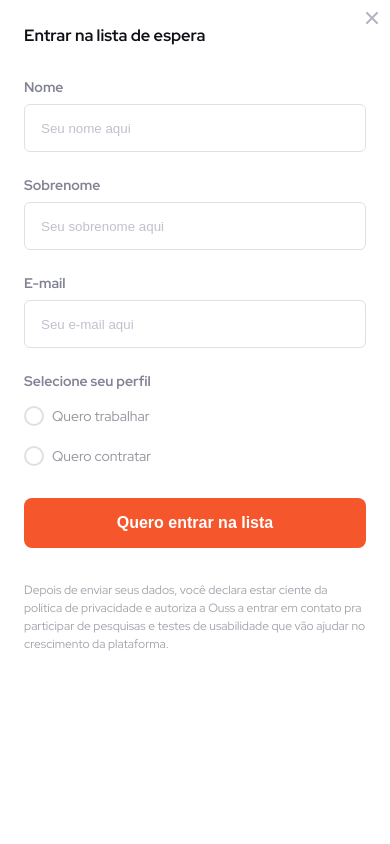
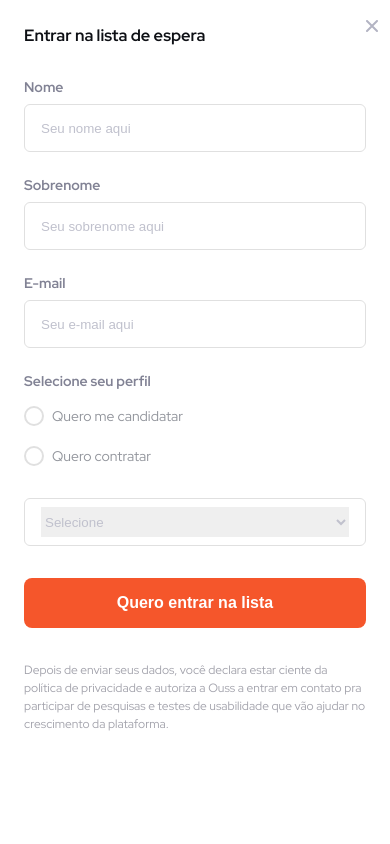
Before and after one commit to Bruno-mateus/landing-front, a Next.js app: page / in a window 390 px wide. Both pictures are taken after a click on the button "Entrar na lista de espera". Shown: the top 844 px of the page. Built offline with nearby package versions, Linux system fonts and the light colour scheme.

Commit message:
finished v1.8

```diff
--- a/src/components/Form/Form.tsx
+++ b/src/components/Form/Form.tsx
@@ -6,6 +6,9 @@ import {
   InputGroup,
   Overlay,
   RadioGroup,
+  Select,
+  SelectArea,
+  SelectContainer,
 } from "./styles";
 import * as z from "zod";
 import { zodResolver } from "@hookform/resolvers/zod";
@@ -16,9 +19,10 @@ import { useForm } from "react-hook-form";
 
 interface FormProps {
   setActiveForm: (value: boolean) => void;
+  setSuccessSubmit: (value: boolean) => void;
 }
 
-export function Form({ setActiveForm }: FormProps) {
+export function Form({ setActiveForm,setSuccessSubmit }: FormProps) {
   const formSchema = z.object({
     name: z
       .string()
@@ -27,7 +31,24 @@ export function Form({ setActiveForm }: FormProps) {
       .string()
       .min(3, { message: "O sobrenome deve ter pelo menos 3 caracteres" }),
     email: z.string().email({ message: "Insira um e-mail valído" }),
-    option: z.enum(["trabalhar", "contratar"]),
+    option: z.enum(["candidato", "contratante"]),
+    area: z.enum([
+      "Gestão de produtos",
+      "Jurídico",
+      "Operações",
+      "RH e recrutamento",
+      "Educação",
+      "Construção civil",
+      "Sem fins lucrativos",
+      "TI",
+      "Vendas e CRM",
+      "Design e criação",
+      "Desenvolvimento de Software",
+      "Marketing",
+      "PMO",
+      "Finanças",
+      "Outro",
+    ]),
   });
 
   type FormType = z.infer<typeof formSchema>;
@@ -36,14 +57,20 @@ export function Form({ setActiveForm }: FormProps) {
     register,
     handleSubmit,
     reset,
-    formState: { isSubmitting, errors },
+    watch,
+    formState: { isSubmitting, errors,isSubmitSuccessful },
   } = useForm<FormType>({
     resolver: zodResolver(formSchema),
   });
 
-  function handleFormValue(data: FormType) {
+  async function handleFormValue(data: FormType) {
     console.log(data);
+    setSuccessSubmit(true)
   }
+
+  const selectValue = watch("area")
+
+
 
   return (
     <Overlay>
@@ -97,16 +124,41 @@ export function Form({ setActiveForm }: FormProps) {
         <strong>Selecione seu perfil</strong>
         <RadioGroup>
           <label>
-            <input type="radio" value="trabalhar" {...register("option")} />
-            <span>Quero trabalhar</span>
+            <input type="radio" value="candidato" {...register("option")} />
+            <span>Quero me candidatar</span>
           </label>
           <label>
-            <input type="radio" {...register("option")} value="contratar" />
+            <input type="radio" {...register("option")} value="contratante" />
             <span>Quero contratar</span>
           </label>
           {errors.option ? <FormError>Selecione um perfil</FormError> : ""}
         </RadioGroup>
-        <Button type="submit" sizeButton="full">
+        <SelectArea>
+          <SelectContainer selectStyle={errors.area ? "error" : "default"}>
+            <Select {...register("area")} defaultValue={"selecione"}  hasValue={selectValue?"true":"false"}>
+              <option value="selecione" disabled >Selecione</option>
+              <option value="Gestão de produtos">Gestão de produtos</option>
+              <option value="Jurídico">Jurídico</option>
+              <option value="Operações">Operações</option>
+              <option value="RH e recrutamento">RH e recrutamento</option>
+              <option value="Educação">Educação</option>
+              <option value="Construção civil">Construção civil</option>
+              <option value="TI">TI</option>
+              <option value="Vendas e CRM">Vendas e CRM</option>
+              <option value="Design e criação">Design e criação</option>
+              <option value="Desenvolvimento de Software">
+                Desenvolvimento de Software
+              </option>
+              <option value="Marketing">Marketing</option>
+              <option value="PMO">PMO</option>
+              <option value="Finanças">Finanças</option>
+              <option value="Outro">Outro</option>
+            </Select>
+          </SelectContainer>
+          <FormError>{errors.area?"Selecione uma área de atuação":""}</FormError>
+        </SelectArea>
+
+        <Button type="submit" disabled={isSubmitting} sizeButton="full">
           Quero entrar na lista
         </Button>
         <p>
--- a/src/components/Form/styles.ts
+++ b/src/components/Form/styles.ts
@@ -20,15 +20,17 @@ export const FormContainer = styled("form", {
   borderRadius: 12,
   backgroundColor: "$white",
   position: "relative",
+  "button ":{
+  marginTop:"2rem"
+},
   header: {
     width: "100%",
-
     background: "red",
     button: {
       background: "transparent",
       border: "none",
       cursor: "pointer",
-      top: 12,
+      top: -12,
       right: 12,
       position: "absolute",
     },
@@ -137,3 +139,54 @@ export const FormError = styled("span", {
   fontSize: ".75rem",
   color: "#db0202",
 });
+
+export const SelectArea= styled('div',{
+  width:"100%",
+  height: "3rem",
+
+})
+
+export const SelectContainer=styled('div',{
+
+    width:"100%",
+    height: "100%",
+    padding: ".5rem 1rem",
+    borderRadius: 6,
+    variants: {
+      selectStyle: {
+        default: {
+          border: "1px solid $gray100",
+        },
+        error: {
+          border: "2px solid #db0202",
+        },
+      },
+    },
+
+})
+
+export const Select= styled('select',{
+  width: "100%",
+  border:"none",
+  height:"100%",
+  outline:"none",
+
+  "option:disabled":{
+    color:"$gray200"
+  },
+  option:{
+    color:"$gray950"
+  },
+
+  variants:{
+    hasValue:{
+      true:{
+        color:"$gray950"
+      },
+      false:{
+        color:"$gray200"
+      }
+    }
+  }
+
+})
--- a/src/components/HighLight/styles.ts
+++ b/src/components/HighLight/styles.ts
@@ -21,6 +21,9 @@ export const HighLightContainer = styled("div", {
             fontSize: "1.75rem",
             lineHeight: "2.25rem",
           },
+          h2:{
+            fontSize:"2.5rem"
+          },
           span: {
             display: "inline-flex",
             flexDirection: "column",
@@ -31,6 +34,9 @@ export const HighLightContainer = styled("div", {
               borderRadius: "8px",
               "@media (max-width:600px)": {
                 display: "none",
+                p:{
+                  fontSize:".875rem"
+                }
               },
             },
           },
--- /dev/null
+++ b/src/components/Success/Success.tsx
@@ -0,0 +1,22 @@
+import Image from "next/image";
+import { SuccessContainer } from "./styles";
+import sendMail from '../../assets/send_mail.svg'
+import { HighLight } from "../HighLight/HighLight";
+import { ButtonLink } from "../buttons/ButtonLink/ButtonLink";
+export function Success(){
+    return(
+        <SuccessContainer>
+            <Image src={sendMail} alt="a icon"/>
+            <HighLight size="large">
+                <h2>Agradecemos por colaborar com a gente!</h2>
+                <p>Fica de olho no e-mail que logo mais aparecemos por lá.</p>
+            </HighLight>
+            <ButtonLink
+              href="https://www.linkedin.com/company/ousscompany"
+              target="_blank"
+            >
+              Seguir a Ouss
+            </ButtonLink>
+        </SuccessContainer>
+    )
+}
--- /dev/null
+++ b/src/components/Success/styles.ts
@@ -0,0 +1,17 @@
+import { styled } from "@stitches/react";
+
+export const SuccessContainer = styled('div',{
+    width:"100%",
+    display:"flex",
+    flexDirection:"column",
+    gap:"3.5rem",
+    alignItems:"center",
+    justifyContent:'center',
+    paddingBottom:"3.5rem",
+    "@media (max-width:600px)": {
+        img:{
+            display:"none"
+        },
+        paddingBottom:"19rem",
+      },
+})
--- a/src/components/buttons/Button/Button.ts
+++ b/src/components/buttons/Button/Button.ts
@@ -6,7 +6,11 @@ export const Button = styled("button", {
   borderRadius: "8px",
   transition: "ease-in-out 200ms ",
   cursor: "pointer",
-  "&:hover": {
+  "&:disabled":{
+    background:"$gray300",
+    cursor:"not-allowed"
+  },
+  "&::not(disabled):hover": {
     background: "$orange300",
     "box-shadow": "0px 0px 50px rgba(245, 86, 43, 0.37)",
   },
--- a/src/components/cards/styles.ts
+++ b/src/components/cards/styles.ts
@@ -47,6 +47,7 @@ export const Avatar = styled("div", {
   justifyContent: "center",
   img: {
     objectFit: "cover",
+    borderRadius: 12,
     maxHeight: "100%",
     maxWidth: "100%",
     position: "absolute",
--- a/src/pages/index.tsx
+++ b/src/pages/index.tsx
@@ -1,4 +1,4 @@
-import Head from 'next/head'
+import Head from "next/head";
 import Image from "next/image";
 
 import logo from "../assets/logo.svg";
@@ -23,12 +23,36 @@ import { Card } from "@/components/cards/Card";
 
 import { Separator } from "@/components/Separator/Separator";
 import { HighLight } from "@/components/HighLight/HighLight";
-import { Form } from '@/components/Form/Form';
-import { useState } from 'react';
-import { Button } from '@/components/buttons/Button/Button';
+import { Form } from "@/components/Form/Form";
+import { useState } from "react";
+import { Button } from "@/components/buttons/Button/Button";
+import { Success } from "@/components/Success/Success";
 
 export default function Home() {
-  const [activeForm, setActiveForm]=useState(false)
+  const [activeForm, setActiveForm] = useState(false);
+  const [successSubmit, setSuccessSubmit] = useState(false);
+
+  if (successSubmit) {
+    return (
+      <>
+        <Header>
+          <Image src={logo} width={135} height={40} alt={"OUSS"} />
+        </Header>
+        <Container>
+          <MainContent>
+            <Success />
+
+            <Footer>
+              <span>Ouss © 2023 - Todos os direitos reservados</span>
+              <span>Política de privacidade</span>
+            </Footer>
+          </MainContent>
+          <Separator />
+        </Container>
+      </>
+    );
+  }
+
   return (
     <>
       <Head>
@@ -37,15 +61,18 @@ export default function Home() {
         <meta name="viewport" content="width=device-width, initial-scale=1" />
         <link rel="icon" href="/favicon.ico" />
       </Head>
-      {
-        activeForm?<Form setActiveForm={setActiveForm}/>:""
-      }
+      {activeForm ? (
+        <Form
+          setActiveForm={setActiveForm}
+          setSuccessSubmit={setSuccessSubmit}
+        />
+      ) : (
+        ""
+      )}
 
       <Header>
         <Image src={logo} width={135} height={40} alt={"OUSS"} />
-        <a href="#about" >
-          O que é a OUSS ?
-        </a>
+        <a href="#about">O que é a OUSS ?</a>
       </Header>
       <Container>
         <MainContent>
@@ -70,7 +97,9 @@ export default function Home() {
             <Card color="green" />
             <Card color="orange" />
           </ContainerCards>
-          <Button type="button" onClick={()=>setActiveForm(true)}>Entrar na lista de espera</Button>
+          <Button type="button" onClick={() => setActiveForm(true)}>
+            Entrar na lista de espera
+          </Button>
         </MainContent>
         <Separator />
         <AboutContainer id="about">
--- a/src/styles/Home/Home.ts
+++ b/src/styles/Home/Home.ts
@@ -35,10 +35,12 @@ export const Container = styled("div", {
   paddingTop: "2.5rem",
   margin: "auto",
   width: "100%",
+  height:"100%"
 });
 
 export const MainContent = styled("section", {
   display: "flex",
+  height:"100%",
   flexDirection: "column",
   alignItems: "center",
   gap: "3.5rem",
--- a/src/styles/global.ts
+++ b/src/styles/global.ts
@@ -31,7 +31,9 @@ export const globalStyles = globalCss({
     height: "100%",
     width: "100%",
   },
-
+"#__next":{
+  height:"100%"
+},
   "h1,h2,h3,h4,h5,h6, strong": {
     color: "$white",
   },
```
Also changed, not shown: src/assets/send_mail.svg (added).
